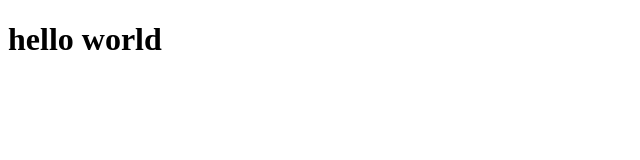
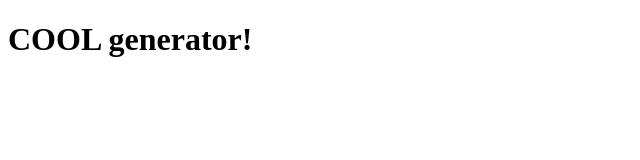
Before and after one commit to juneyoungMiller/background-generator, a plain HTML site: page index.html in a window 1280 px wide. Shown: the whole page, without its empty margins (0-640 px from the left). Drawn offline with Linux system fonts and the light colour scheme.

Commit message:
change title

```diff
--- a/index.html
+++ b/index.html
@@ -9,7 +9,8 @@
 </head>
 
 <body>
-  <h1>hello world</h1>
+  <h1>COOL generator!
+  </h1>
 </body>
 
 </html>
```
